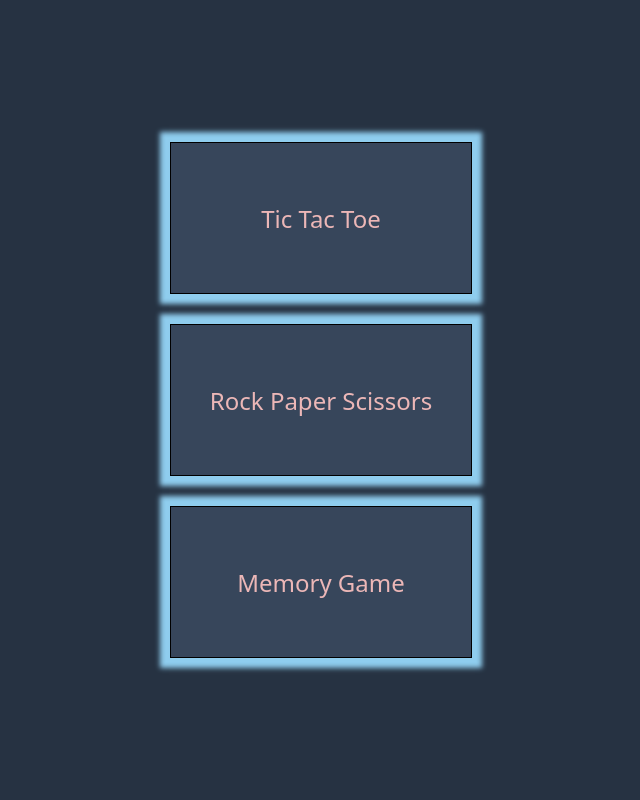
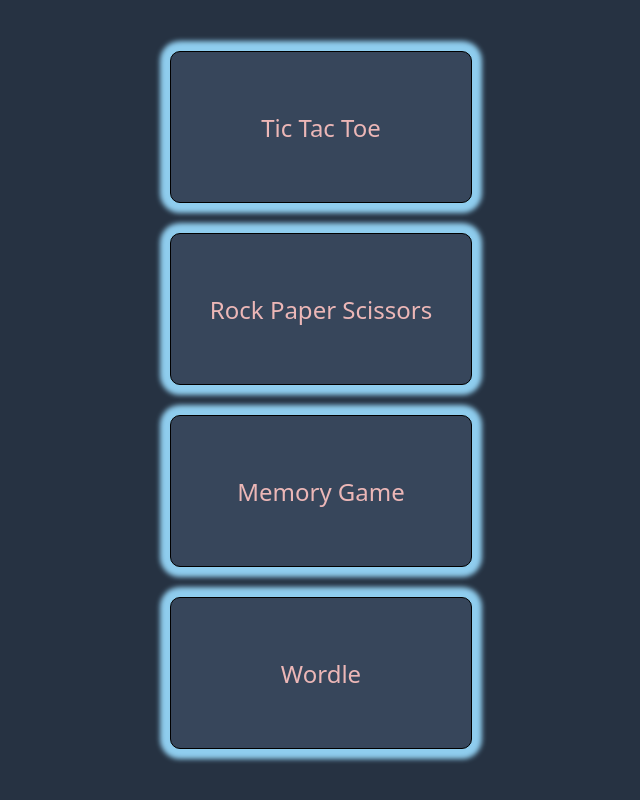
Before and after one commit to teklats/Simple-Games, a plain HTML site: page index.html in a window 1280 px wide. Shown: the whole page, without its empty margins (319-959 px from the left). Drawn offline with Linux system fonts and the light colour scheme.

Commit message:
CHANGE: minor changes

```diff
--- a/css/rock_paper_scissors.css
+++ b/css/rock_paper_scissors.css
@@ -77,4 +77,5 @@ body {
     background-color: #263242;
     color: aliceblue;
     display: none;
+    cursor: pointer;
 }
--- a/css/styles.css
+++ b/css/styles.css
@@ -25,6 +25,7 @@ body {
     background-color: #37465b;
     cursor: pointer;
     box-shadow: 0 0 5px 10px #8fcdee;
+    border-radius: 10px;
 }
 
 .item a {
--- a/index.html
+++ b/index.html
@@ -17,6 +17,9 @@
         <div class="item" >
             <a href="/pages/mamory_game.html">Memory Game</a>
         </div>
+        <div class="item" >
+            <a href="/pages/wordle.html">Wordle</a>
+        </div>
     </div>
 </body>
 </html>
```
